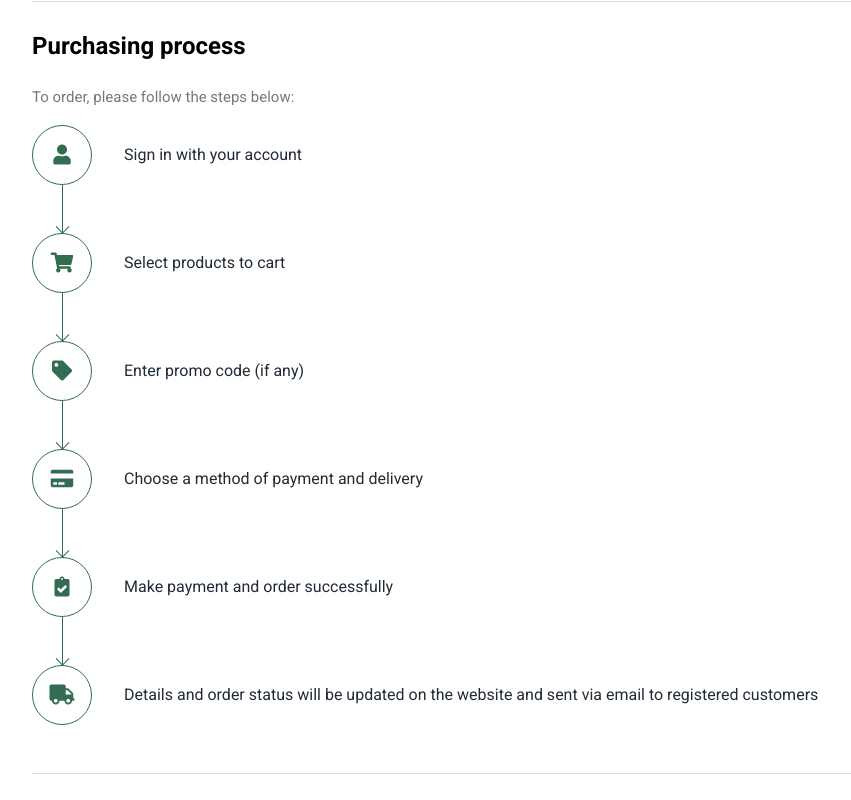
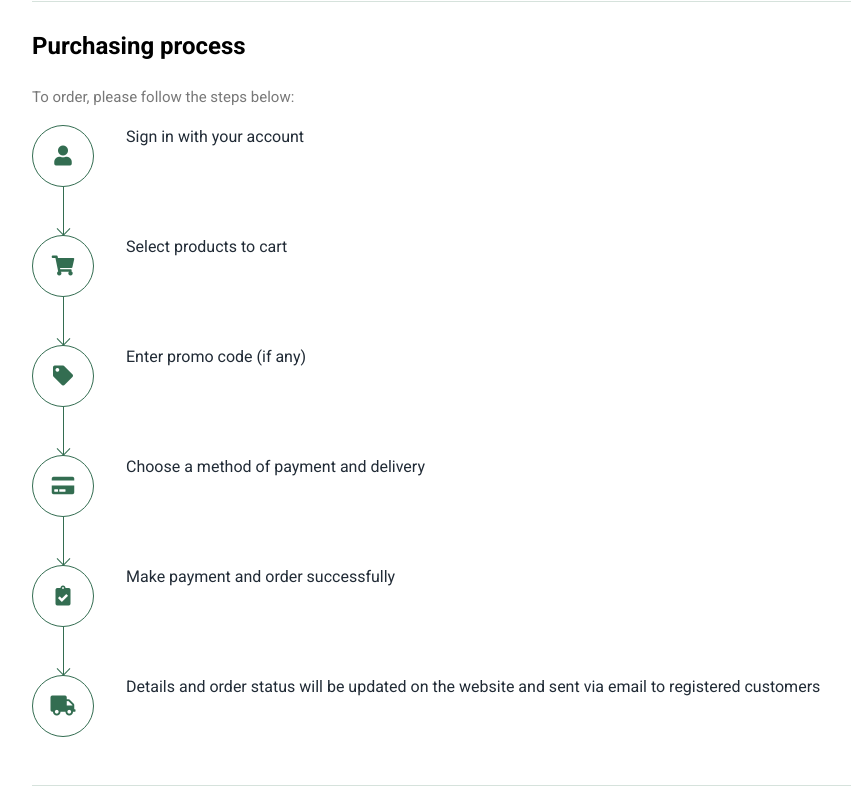
Before and after one commit to https-github-com-hieunt0303/Purchase, a plain HTML site: page index.html in a window 1280 px wide. Shown: the part 620-1420 px from the top of the page, without its empty margins (304-1155 px from the left). Drawn offline with Linux system fonts and the light colour scheme.

Commit message:
responsive2

```diff
--- a/assets/css/responsive.css
+++ b/assets/css/responsive.css
@@ -14,6 +14,10 @@
     }
     .purchase-info__process-item-info{
         font-size: 1.2rem;
+    }
+    .icon{
+        width: 40px;
+        height: 40px;
     }
     .purchase-info__voucher-Promo-btn,
     .purchase-info__voucher-Promo-input{
--- a/assets/css/style.css
+++ b/assets/css/style.css
@@ -135,7 +135,6 @@
 .purchase-info__process-item{
     display: flex;
     justify-items: center;
-    align-items: center;
     margin-bottom: 48px;
 }
 .purchase-info__process-item:last-child{
@@ -143,8 +142,6 @@
 }
 .purchase-info__process-item-circle{
     position: relative;
-    width: 60px;
-    height: 60px;
     border: 1px solid var(--primary-color);
     border-radius: 50%;
     display: flex;
@@ -152,6 +149,13 @@
     align-items: center;
     justify-content: center;
     margin-right: 32px;
+}
+.icon{
+    width: 60px;
+    height: 60px;
+    display: flex;
+    justify-content: center;
+    align-items: center;
 }
 .purchase-info__process-item-circle-icon{
     font-size: 2rem;
@@ -187,6 +191,7 @@
 }
 
 .purchase-info__process-item-info{
+    margin-top: 4px;
     font-size: 1.6rem;
     line-height: 1.6rem;
     font-weight: 400;
--- a/index.html
+++ b/index.html
@@ -123,7 +123,9 @@
                             <ul class="purchase-info__process-list">
                                 <li class="purchase-info__process-item">
                                     <div class="purchase-info__process-item-circle">
+                                        <div class="icon">
                                             <i class="purchase-info__process-item-circle-icon fas fa-user"></i>
+                                        </div>
                                         <div class="purchase-info__process-item-arrow">
                                         </div>
                                     </div>
@@ -133,7 +135,9 @@
                                 </li>
                                 <li class="purchase-info__process-item">
                                     <div class="purchase-info__process-item-circle">
+                                        <div class="icon">
                                             <i class="purchase-info__process-item-circle-icon fas fa-shopping-cart"></i>
+                                        </div>
                                         <div class="purchase-info__process-item-arrow">
                                         </div>
                                     </div>
@@ -143,7 +147,9 @@
                                 </li>
                                 <li class="purchase-info__process-item">
                                     <div class="purchase-info__process-item-circle">
+                                        <div class="icon">
                                             <i class="purchase-info__process-item-circle-icon fas fa-tag"></i>
+                                        </div>
                                         <div class="purchase-info__process-item-arrow">
                                         </div>
                                     </div>
@@ -153,7 +159,9 @@
                                 </li>
                                 <li class="purchase-info__process-item">
                                     <div class="purchase-info__process-item-circle">
+                                        <div class="icon">
                                             <i class="purchase-info__process-item-circle-icon fas fa-credit-card"></i>
+                                        </div>
                                         <div class="purchase-info__process-item-arrow">
                                         </div>
                                     </div>
@@ -163,7 +171,9 @@
                                 </li>
                                 <li class="purchase-info__process-item">
                                     <div class="purchase-info__process-item-circle">
+                                        <div class="icon">
                                             <i class="purchase-info__process-item-circle-icon fas fa-clipboard-check"></i>
+                                        </div>
                                         <div class="purchase-info__process-item-arrow">
                                         </div>
                                     </div>
@@ -173,7 +183,9 @@
                                 </li>
                                 <li class="purchase-info__process-item">
                                     <div class="purchase-info__process-item-circle">
+                                        <div class="icon">
                                             <i class="purchase-info__process-item-circle-icon fas fa-truck"></i>
+                                        </div>
                                     </div>
                                     <span class="purchase-info__process-item-info">
                                         Details and order status will be updated on the website and sent via email to registered customers
@@ -188,6 +200,7 @@
                         <div class="purchase-info__shipping-detail">
                             <h5 class="purchase-info__title">The order will be delivered to you from 1-7 days (excluding Saturday, Sunday and public holidays), from the date of order confirmation. </h5>
                             <h5 class="purchase-info__title">Please refer to the shipping fee and estimated delivery time below </h5>
+                            <div class="purchase-info__table-info">
                                 <table class="purchase-info__table">
                                     <tr>
                                         <th>Area</th>
@@ -238,6 +251,7 @@
                                 </table>
                             </div>
                         </div>
+                    </div>
 
                     <div id="payment" class="purchase-info__payment">
                         <h4 class="purchase-info__heading">Payment Methods</h4>
```
Lines whose indentation alone changed are shown as unchanged.
